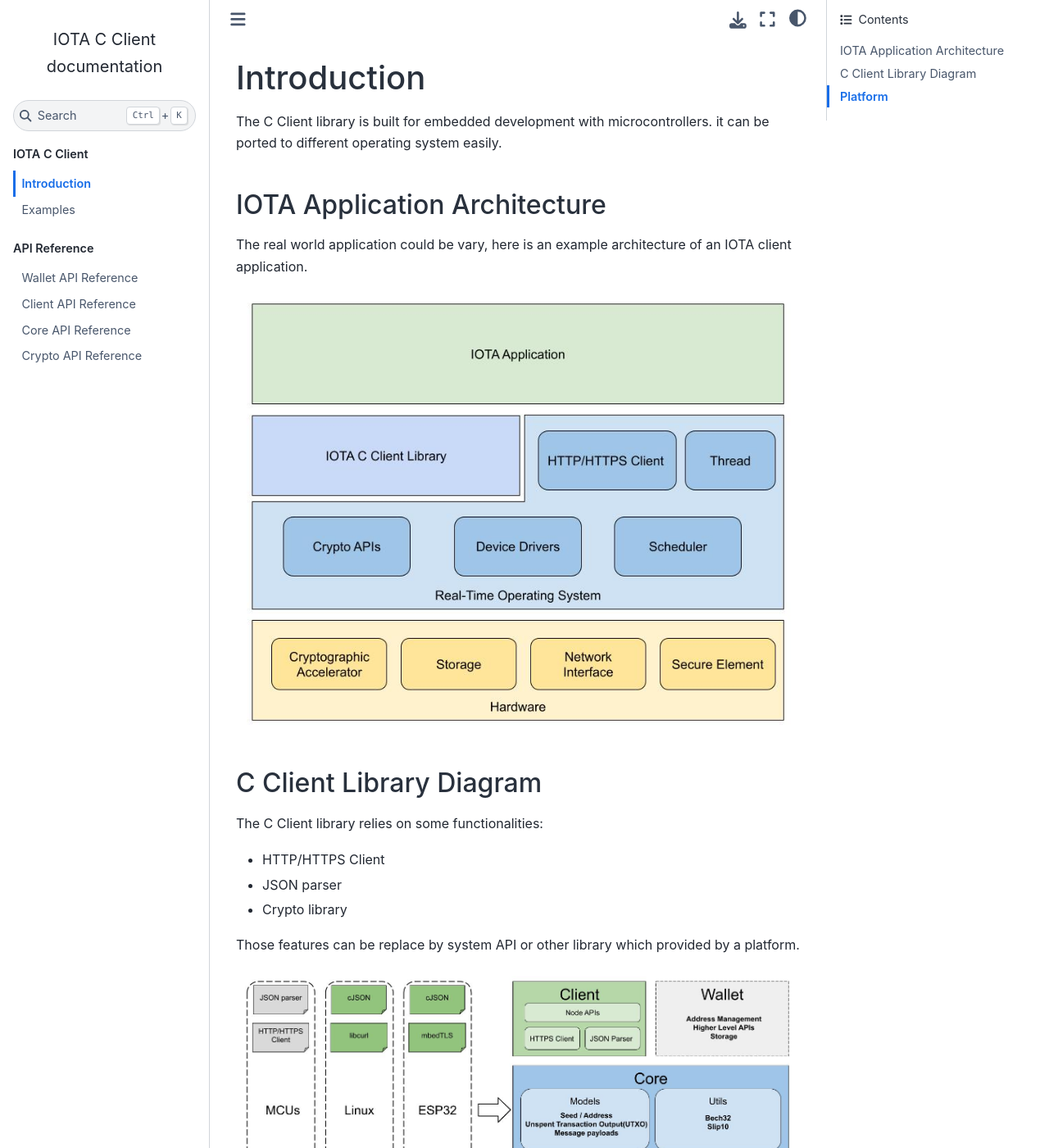
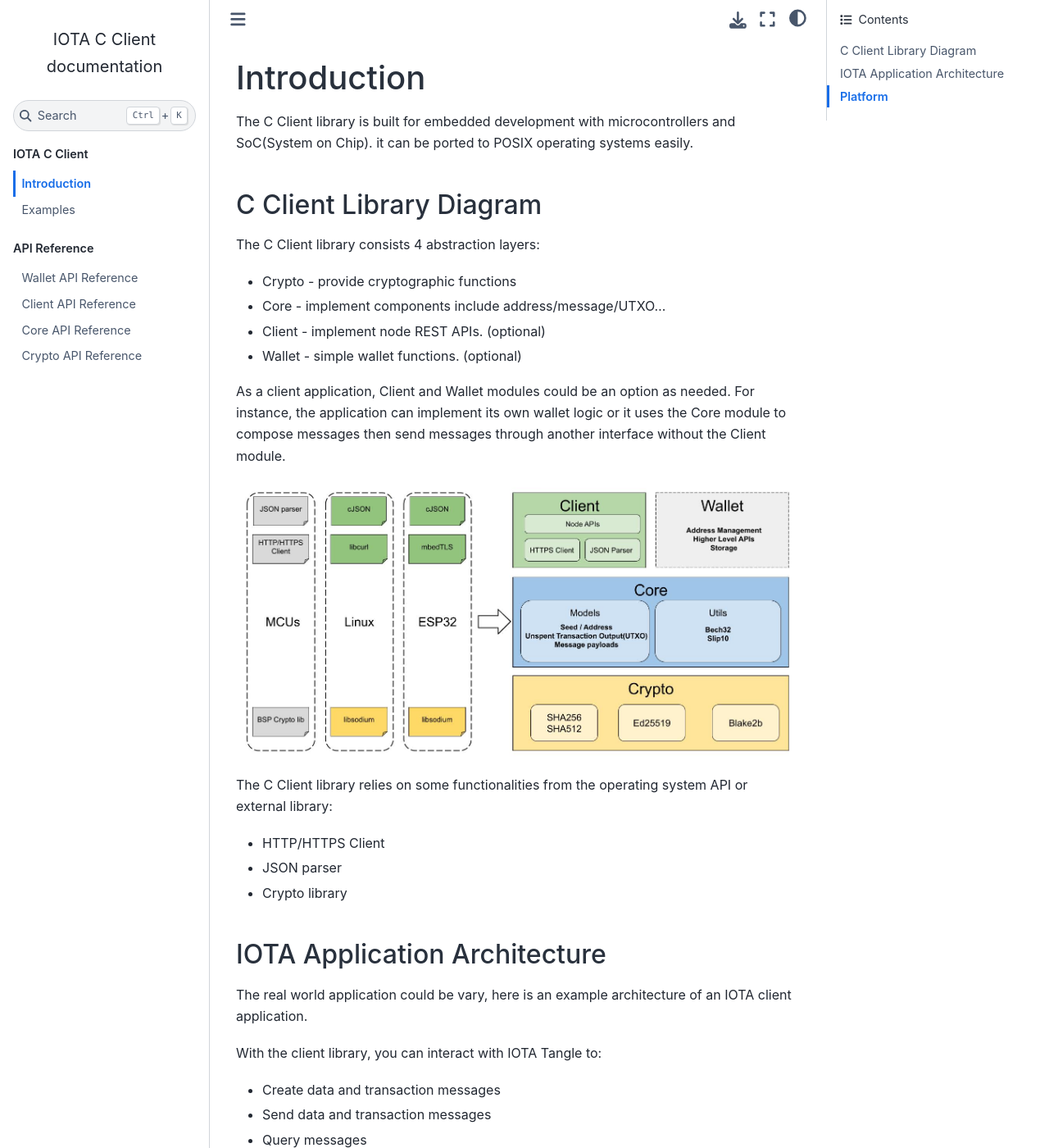
Before and after one commit to iotaledger/iota.c, a Sphinx documentation site: the page built from docs/client_intro.md, in a window 1280 px wide and 1400 px high. Shown: the whole window at 82% size. Built offline with Sphinx 7.4.7 and the Sphinx Book theme 1.1.4, drawn with Linux system fonts in a browser that asks for light colours; some of the changed text lies outside the part shown.

```diff
--- a/docs/client_intro.md
+++ b/docs/client_intro.md
@@ -1,26 +1,40 @@
 # Introduction
 
-The C Client library is built for embedded development with microcontrollers. it can be ported to different operating system easily.
+The C Client library is built for embedded development with microcontrollers and SoC(System on Chip). it can be ported to POSIX operating systems easily.
+
+## C Client Library Diagram
+
+The C Client library consists 4 abstraction layers:
+* Crypto - provide cryptographic functions
+* Core - implement components include address/message/UTXO...
+* Client - implement node REST APIs. (optional)
+* Wallet - simple wallet functions. (optional)
+
+As a client application, Client and Wallet modules could be an option as needed. For instance, the application can implement its own wallet logic or it uses the Core module to compose messages then send messages through another interface without the Client module.
+
+![](img/client_block_diagram.jpg)
+
+The C Client library relies on some functionalities from the operating system API or external library:
+* HTTP/HTTPS Client
+* JSON parser
+* Crypto library
 
 ## IOTA Application Architecture
 
 The real world application could be vary, here is an example architecture of an IOTA client application.
 
+With the client library, you can interact with IOTA Tangle to:
+* Create data and transaction messages
+* Send data and transaction messages
+* Query messages
+* Query the node status
+* Generate addresses
+
 ![](img/client_application_architecture.jpg)
 
-## C Client Library Diagram
-
-The C Client library relies on some functionalities:
-* HTTP/HTTPS Client
-* JSON parser
-* Crypto library
-
-Those features can be replace by system API or other library which provided by a platform.
-
-![](img/client_block_diagram.jpg)
 
 ## Platform
 
-It has ported to [ESP32](https://docs.espressif.com/projects/esp-idf/en/latest/esp32/hw-reference/esp32/get-started-devkitc.html) and [B-L4S5I-IOT01A](https://www.st.com/en/evaluation-tools/b-l4s5i-iot01a.html), How-To articles are shown below:
-* Writing an IOTA Client Application wit ESP32 on PlatformIO - TODO
-* Writing an IOTA Client Application with STM32 B-L4S5I-IOT01A on mBed OS- TODO
+It has ported to [ESP32](https://docs.espressif.com/projects/esp-idf/en/latest/esp32/hw-reference/esp32/get-started-devkitc.html) and [B-L4S5I-IOT01A](https://www.st.com/en/evaluation-tools/b-l4s5i-iot01a.html), find example projects in:
+* ESP32 with PlatformIO - [Chrysalis CLI Wallet](https://github.com/oopsmonk/iota_c_platformIO/tree/dev_esp32_chrysalis)
+* STM32 B-L4S5I-IOT01A with mBed OS - [iota-mbed-studio ](https://github.com/iotaledger/iota-mbed-studio)
```
Also changed, not shown: CHANGELOG.md (added, +16 -0 lines).
